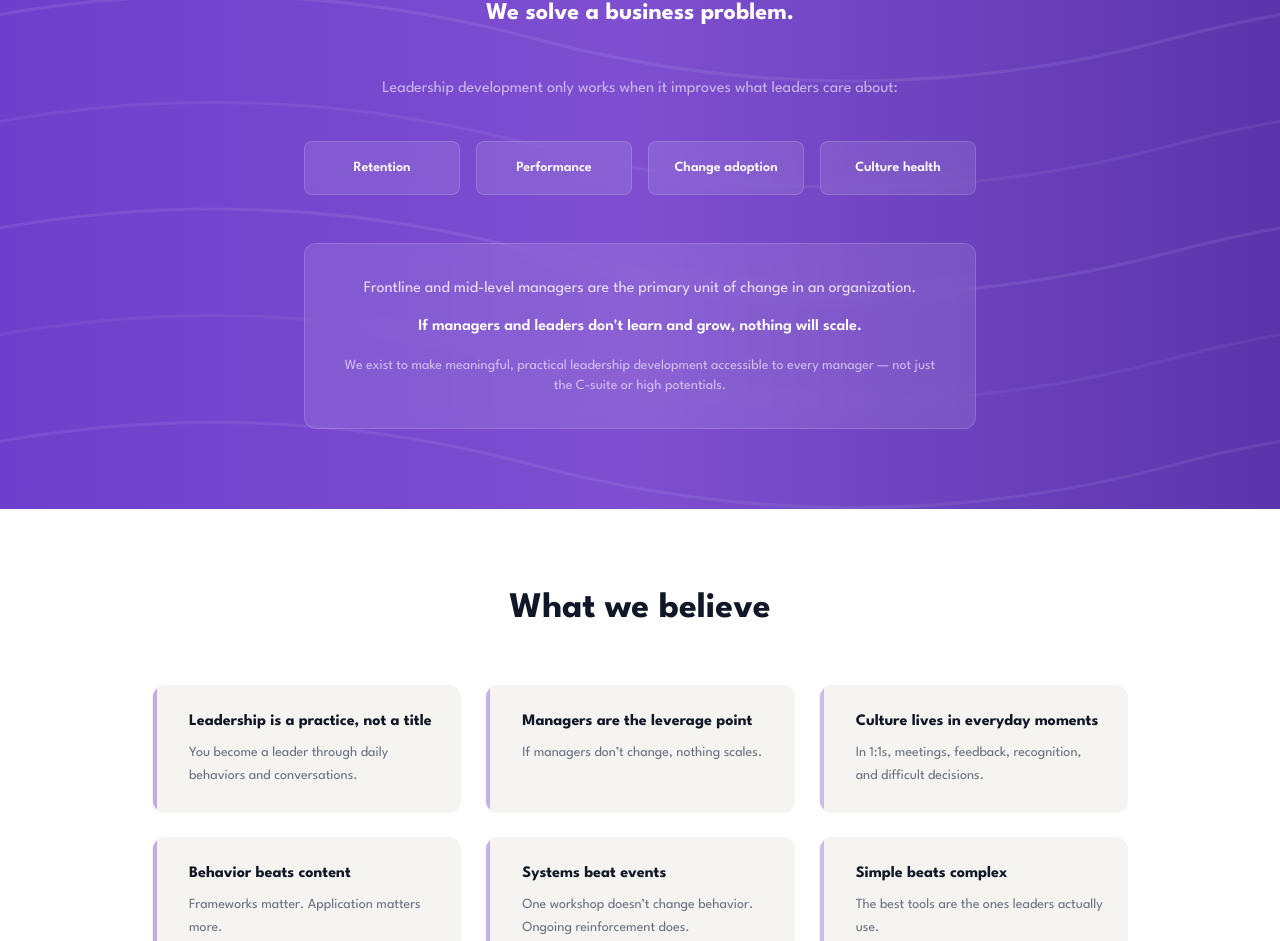
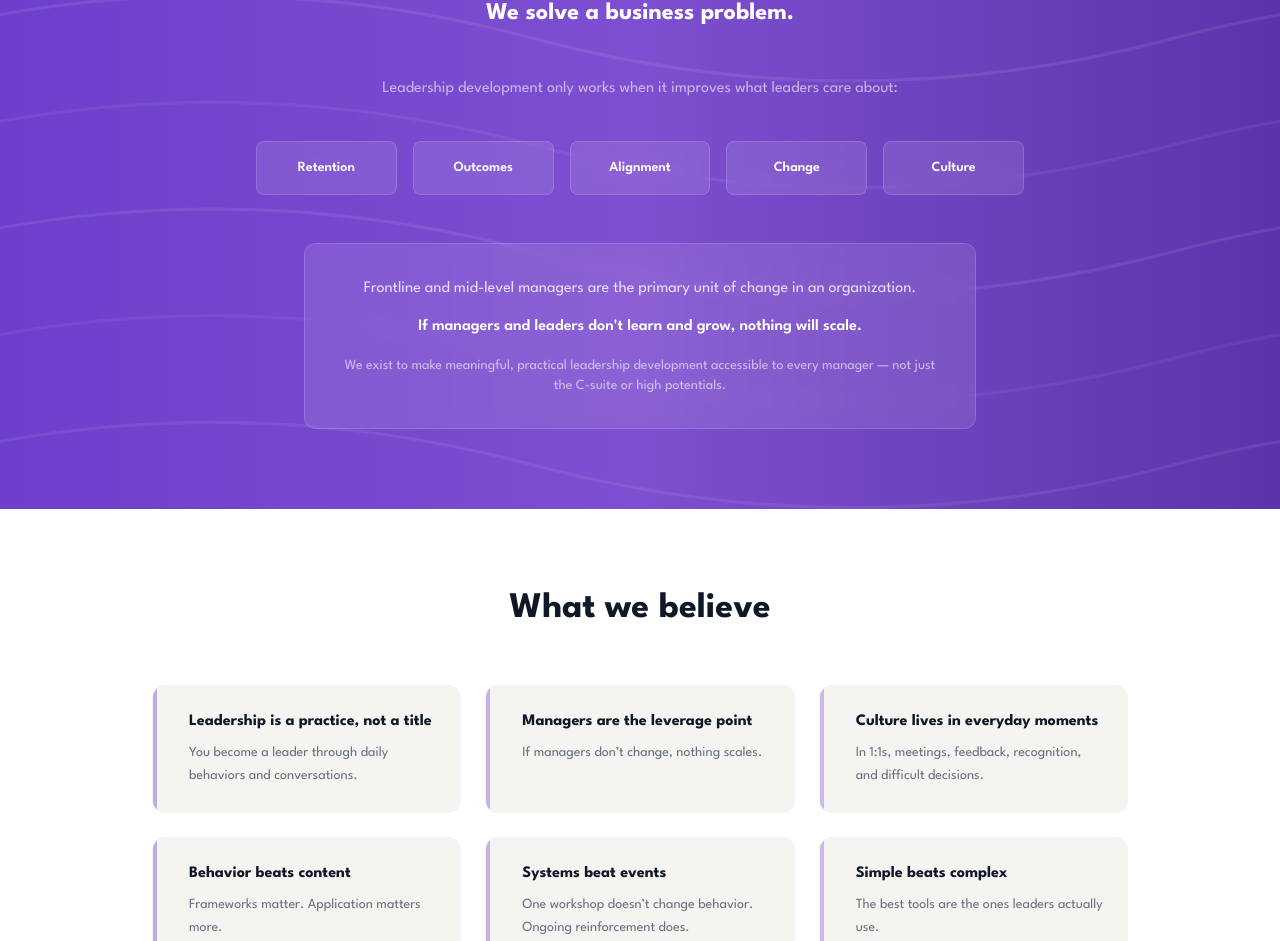
Before and after one commit to stevearntz/campfire-website, a Next.js app: page /about in a window 1280 px wide. Shown: the part 3071-4012 px from the top of the page. Built offline with nearby package versions, Linux system fonts and the light colour scheme; no server answers.

Commit message:
Update business metrics to Retention, Outcomes, Alignment, Change, Culture
Co-Authored-By: Claude Opus 4.6 <noreply@anthropic.com>

```diff
--- a/app/about/page.tsx
+++ b/app/about/page.tsx
@@ -469,12 +469,13 @@ export default function AboutPage() {
               care about:
             </p>
 
-            <div className="grid grid-cols-2 md:grid-cols-4 gap-4 mb-12 max-w-2xl mx-auto">
+            <div className="grid grid-cols-2 sm:grid-cols-3 md:grid-cols-5 gap-4 mb-12 max-w-3xl mx-auto">
               {[
                 "Retention",
-                "Performance",
-                "Change adoption",
-                "Culture health",
+                "Outcomes",
+                "Alignment",
+                "Change",
+                "Culture",
               ].map((metric) => (
                 <div
                   key={metric}
```
